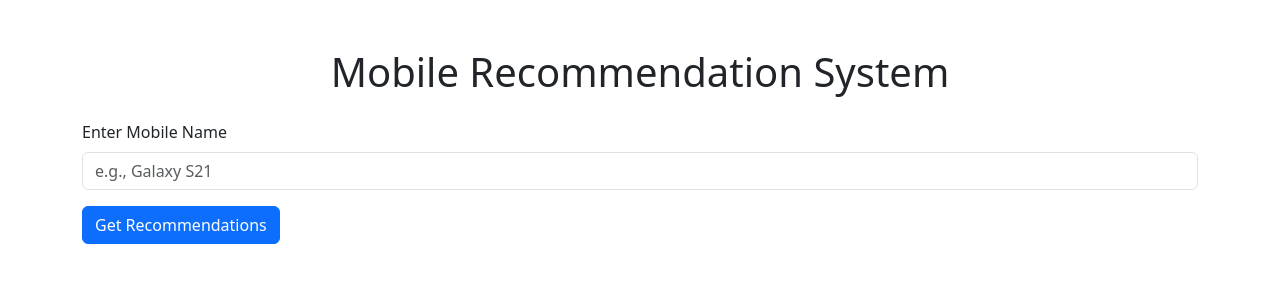
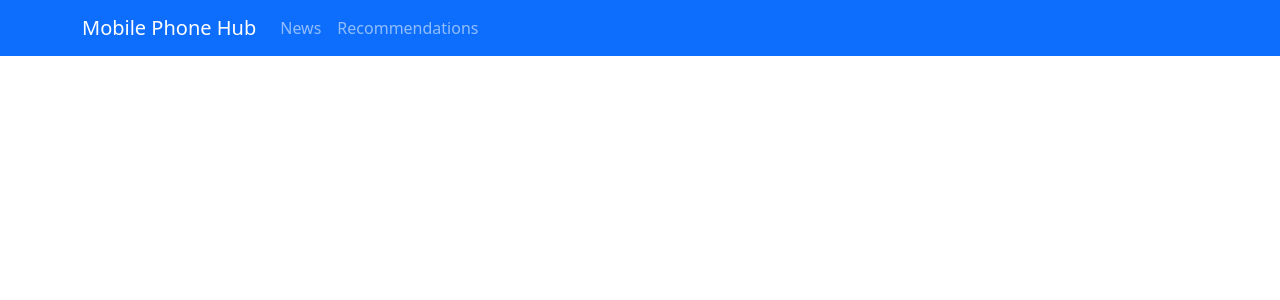
Before and after one commit to DipanwitSen/minor_Dipanwita, a Flask app: page / in a window 1280 px wide. Shown: the top 300 px of the page. Run offline with Flask 3, Linux system fonts and the light colour scheme; parts of the project's set-up code (start-up, migrations or seed data) failed here and were passed over; some libraries are stand-ins or nearby versions.

Commit message:
updated app.py

```diff
--- a/Recommendation_system/app.py
+++ b/Recommendation_system/app.py
@@ -3,6 +3,11 @@ import pandas as pd
 from sklearn.feature_extraction.text import TfidfVectorizer
 from sklearn.metrics.pairwise import cosine_similarity
 import logging
+import requests
+from bs4 import BeautifulSoup
+from datetime import datetime
+import re
+from concurrent.futures import ThreadPoolExecutor
 
 app = Flask(__name__)
 
@@ -40,41 +45,179 @@ except Exception as e:
     logger.error(f"Error creating cosine similarity matrix: {str(e)}")
     raise e
 
-# Define the homepage route
+# News scraping helper functions
+def clean_text(text):
+    if not text:
+        return ""
+    text = re.sub(r'\s+', ' ', text.strip())
+    return text
+
+def extract_brand_from_title(title):
+    brands = {
+        'samsung': 'Samsung',
+        'apple': 'Apple',
+        'iphone': 'Apple',
+        'xiaomi': 'Xiaomi',
+        'redmi': 'Xiaomi',
+        'oneplus': 'OnePlus',
+        'google': 'Google',
+        'pixel': 'Google',
+        'huawei': 'Huawei',
+        'oppo': 'Oppo',
+        'vivo': 'Vivo'
+    }
+
+    title_lower = title.lower()
+    for key, brand in brands.items():
+        if key in title_lower:
+            return brand
+    return 'Other'
+
+def scrape_gsmarena():
+    try:
+        headers = {
+            'User-Agent': 'Mozilla/5.0 (Windows NT 10.0; Win64; x64) AppleWebKit/537.36'
+        }
+        response = requests.get('https://www.gsmarena.com/news.php3', headers=headers, timeout=10)
+        soup = BeautifulSoup(response.text, 'html.parser')
+
+        news_items = []
+        for block in soup.select('div.news-item')[:10]:
+            try:
+                title = clean_text(block.select_one('h3').text)
+                link = 'https://www.gsmarena.com/' + block.select_one('a')['href']
+                img = block.select_one('img')
+                # Fix image URL construction
+                img_url = img['src'] if img and img['src'].startswith('http') else \
+                         'https://www.gsmarena.com/' + img['src'] if img else \
+                         '/static/placeholder.jpg'
+                summary = clean_text(block.select_one('p.news-text').text if block.select_one('p.news-text') else "")
+
+                news_items.append({
+                    'title': title,
+                    'summary': summary,
+                    'url': link,
+                    'image': img_url,
+                    'timestamp': datetime.now().isoformat(),
+                    'brand': extract_brand_from_title(title)
+                })
+            except Exception as e:
+                logger.error(f"Error parsing GSMArena news item: {str(e)}")
+                continue
+
+        return news_items
+    except Exception as e:
+        logger.error(f"Error scraping GSMArena: {str(e)}")
+        return []
+
+def scrape_phonearena():
+    try:
+        headers = {
+            'User-Agent': 'Mozilla/5.0 (Windows NT 10.0; Win64; x64) AppleWebKit/537.36'
+        }
+        response = requests.get('https://www.phonearena.com/news', headers=headers, timeout=10)
+        soup = BeautifulSoup(response.text, 'html.parser')
+
+        news_items = []
+        for block in soup.select('div.article-item')[:10]:
+            try:
+                title = clean_text(block.select_one('h4').text)
+                link = block.select_one('a')['href']
+                # Fix link URL construction
+                link = link if link.startswith('http') else 'https://www.phonearena.com' + link
+                img = block.select_one('img')
+                # Fix image URL handling
+                img_url = img['src'] if img and 'src' in img.attrs and img['src'].startswith('http') else '/static/placeholder.jpg'
+                summary = clean_text(block.select_one('p.article-excerpt').text if block.select_one('p.article-excerpt') else "")
+
+                news_items.append({
+                    'title': title,
+                    'summary': summary,
+                    'url': link,
+                    'image': img_url,
+                    'timestamp': datetime.now().isoformat(),
+                    'brand': extract_brand_from_title(title)
+                })
+            except Exception as e:
+                logger.error(f"Error parsing PhoneArena news item: {str(e)}")
+                continue
+
+        return news_items
+    except Exception as e:
+        logger.error(f"Error scraping PhoneArena: {str(e)}")
+        return []
+
+def get_all_news():
+    try:
+        news_items = []
+        with ThreadPoolExecutor(max_workers=2) as executor:
+            future_to_source = {
+                executor.submit(scrape_gsmarena): 'GSMArena',
+                executor.submit(scrape_phonearena): 'PhoneArena'
+            }
+
+            for future in future_to_source:
+                try:
+                    news_items.extend(future.result())
+                except Exception as e:
+                    logger.error(f"Error getting news from {future_to_source[future]}: {str(e)}")
+
+        news_items.sort(key=lambda x: x['timestamp'], reverse=True)
+
+        # Select featured news
+        featured = None
+        for item in news_items:
+            if item['image'] != '/static/placeholder.jpg' and len(item['summary']) > 100:
+                featured = item
+                news_items.remove(item)
+                break
+
+        if not featured and news_items:
+            featured = news_items.pop(0)
+
+        return {
+            'featured': featured,
+            'news': news_items[:8]
+        }
+    except Exception as e:
+        logger.error(f"Error in get_all_news: {str(e)}")
+        return {'featured': None, 'news': []}
+
+# Routes
 @app.route('/')
 def home():
     return render_template('index.html')
 
-# Define the recommendation route
-@app.route('/recommend', methods=['POST'])
+@app.route('/news')
+def news():
+    return render_template('news.html')
+
+@app.route('/recommend', methods=['GET', 'POST'])
 def recommend():
+    if request.method == 'GET':
+        return render_template('recommend.html')
+
     try:
         logger.info("Received request for recommendations.")
-        # Parse mobile name from the JSON request
         mobile_name = request.json.get('mobile_name', '').strip().lower()
         logger.info(f"Mobile name provided: {mobile_name}")
 
-        # Validate input
         if not mobile_name:
             logger.error("No mobile name provided in request.")
             return jsonify({'error': 'Please enter a mobile name'}), 400
 
-        # Search for matching mobile names (case-insensitive)
         name_matches = data[data['Name'].str.lower().str.contains(mobile_name, regex=False)]
         if name_matches.empty:
             logger.warning(f"No matches found for mobile name: {mobile_name}")
             return jsonify({'error': f'No phones found matching "{mobile_name}"'}), 404
 
-        # Use the first matching mobile for similarity calculation
         idx = name_matches.index[0]
         logger.info(f"Matching index found: {idx}")
         sim_scores = list(enumerate(cosine_sim[idx]))
 
-        # Get top 5 recommendations excluding the phone itself
         sorted_scores = sorted(sim_scores, key=lambda x: x[1], reverse=True)[1:6]
         logger.info("Similarity scores calculated.")
 
-        # Build recommendation results
         results = []
         for i, score in sorted_scores:
             phone = data.iloc[i]
@@ -97,5 +240,27 @@ def recommend():
         logger.error(f"Error during recommendation: {str(e)}")
         return jsonify({'error': 'Internal server error'}), 500
 
+@app.route('/api/mobile-news')
+def get_news():
+    try:
+        brand_filter = request.args.get('brand', '').lower()
+        news_data = get_all_news()
+
+        if brand_filter and news_data['news']:
+            filtered_news = [
+                news for news in news_data['news']
+                if news['brand'].lower() == brand_filter
+            ]
+
+            if filtered_news:
+                if news_data['featured']['brand'].lower() != brand_filter:
+                    news_data['featured'] = filtered_news.pop(0)
+                news_data['news'] = filtered_news
+
+        return jsonify(news_data)
+    except Exception as e:
+        logger.error(f"Error in get_news: {str(e)}")
+        return jsonify({'error': 'Error fetching news'}), 500
+
 if __name__ == '__main__':
     app.run(debug=True)
--- a/Recommendation_system/templates/index.html
+++ b/Recommendation_system/templates/index.html
@@ -3,100 +3,36 @@
 <head>
     <meta charset="UTF-8">
     <meta name="viewport" content="width=device-width, initial-scale=1.0">
-    <title>Mobile Recommendation System</title>
+    <title>Mobile Phone Hub</title>
     <link rel="stylesheet" href="https://cdnjs.cloudflare.com/ajax/libs/bootstrap/5.3.0/css/bootstrap.min.css">
     <script src="https://code.jquery.com/jquery-3.6.4.min.js"></script>
+    <link href="https://fonts.googleapis.com/css2?family=Inter:wght@400;500;600;700&display=swap" rel="stylesheet">
 </head>
 <body>
-    <div class="container mt-5">
-        <h1 class="text-center mb-4">Mobile Recommendation System</h1>
-
-        <form id="recommendationForm" class="mb-5">
-            <div class="mb-3">
-                <label for="mobileName" class="form-label">Enter Mobile Name</label>
-                <input type="text" class="form-control" id="mobileName" placeholder="e.g., Galaxy S21" required>
-            </div>
-            <button type="submit" class="btn btn-primary">Get Recommendations</button>
-        </form>
-
-        <div id="recommendationResults" class="mt-5">
-            <h2 class="mb-4">Recommendations</h2>
-            <div id="resultsTable" class="table-responsive">
-                <table class="table table-bordered table-striped">
-                    <thead>
-                        <tr>
-                            <th>#</th>
-                            <th>Name</th>
-                            <th>Brand</th>
-                            <th>Price</th>
-                            <th>Processor</th>
-                            <th>RAM</th>
-                            <th>Storage</th>
-                            <th>Camera</th>
-                            <th>Similarity Score</th>
-                        </tr>
-                    </thead>
-                    <tbody id="resultsBody">
-                        <!-- Recommendations will be dynamically inserted here -->
-                    </tbody>
-                </table>
+    <nav class="navbar navbar-expand-lg navbar-dark bg-primary">
+        <div class="container">
+            <a class="navbar-brand" href="/">Mobile Phone Hub</a>
+            <button class="navbar-toggler" type="button" data-bs-toggle="collapse" data-bs-target="#navbarNav">
+                <span class="navbar-toggler-icon"></span>
+            </button>
+            <div class="collapse navbar-collapse" id="navbarNav">
+                <ul class="navbar-nav">
+                    <li class="nav-item">
+                        <a class="nav-link" href="/news">News</a>
+                    </li>
+                    <li class="nav-item">
+                        <a class="nav-link" href="/recommend">Recommendations</a>
+                    </li>
+                </ul>
             </div>
         </div>
+    </nav>
+
+    <div class="container mt-5">
+        {% block content %}{% endblock %}
     </div>
 
-    <script>
-        $(document).ready(function () {
-            $("#recommendationResults").hide(); // Hide results section initially
-
-            $("#recommendationForm").submit(function (event) {
-                event.preventDefault();
-
-                const mobileName = $("#mobileName").val().trim();
-                if (!mobileName) {
-                    alert("Please enter a mobile name!");
-                    return;
-                }
-
-                // Send POST request to the backend
-                $.ajax({
-                    url: "/recommend",
-                    method: "POST",
-                    contentType: "application/json",
-                    data: JSON.stringify({ mobile_name: mobileName }),
-                    success: function (response) {
-                        // Clear the table body
-                        $("#resultsBody").empty();
-
-                        // Populate the table with recommendations
-                        response.forEach((item, index) => {
-                            const row = `
-                                <tr>
-                                    <td>${index + 1}</td>
-                                    <td>${item.name}</td>
-                                    <td>${item.brand}</td>
-                                    <td>${item.price ? `₹${item.price}` : "N/A"}</td>
-                                    <td>${item.specs.processor}</td>
-                                    <td>${item.specs.ram}</td>
-                                    <td>${item.specs.storage}</td>
-                                    <td>${item.specs.camera}</td>
-                                    <td>${item.score}</td>
-                                </tr>
-                            `;
-                            $("#resultsBody").append(row);
-                        });
-
-                        $("#recommendationResults").show(); // Show results section
-                    },
-                    error: function (xhr) {
-                        let errorMessage = "An error occurred. Please try again later.";
-                        if (xhr.responseJSON && xhr.responseJSON.error) {
-                            errorMessage = xhr.responseJSON.error;
-                        }
-                        alert(errorMessage);
-                    }
-                });
-            });
-        });
-    </script>
+    <script src="https://cdnjs.cloudflare.com/ajax/libs/bootstrap/5.3.0/js/bootstrap.bundle.min.js"></script>
+    {% block scripts %}{% endblock %}
 </body>
 </html>
```
Also changed, not shown: Recommendation_system/static/style.css (deleted, +0 -34 lines), Recommendation_system/templates/news.html (added, +116 -0 lines), Recommendation_system/templates/recommend.html (added, +108 -0 lines), Recommendation_system/output/Screenshot 2025-02-11 223042.png (added), Recommendation_system/output/image.png (added).
